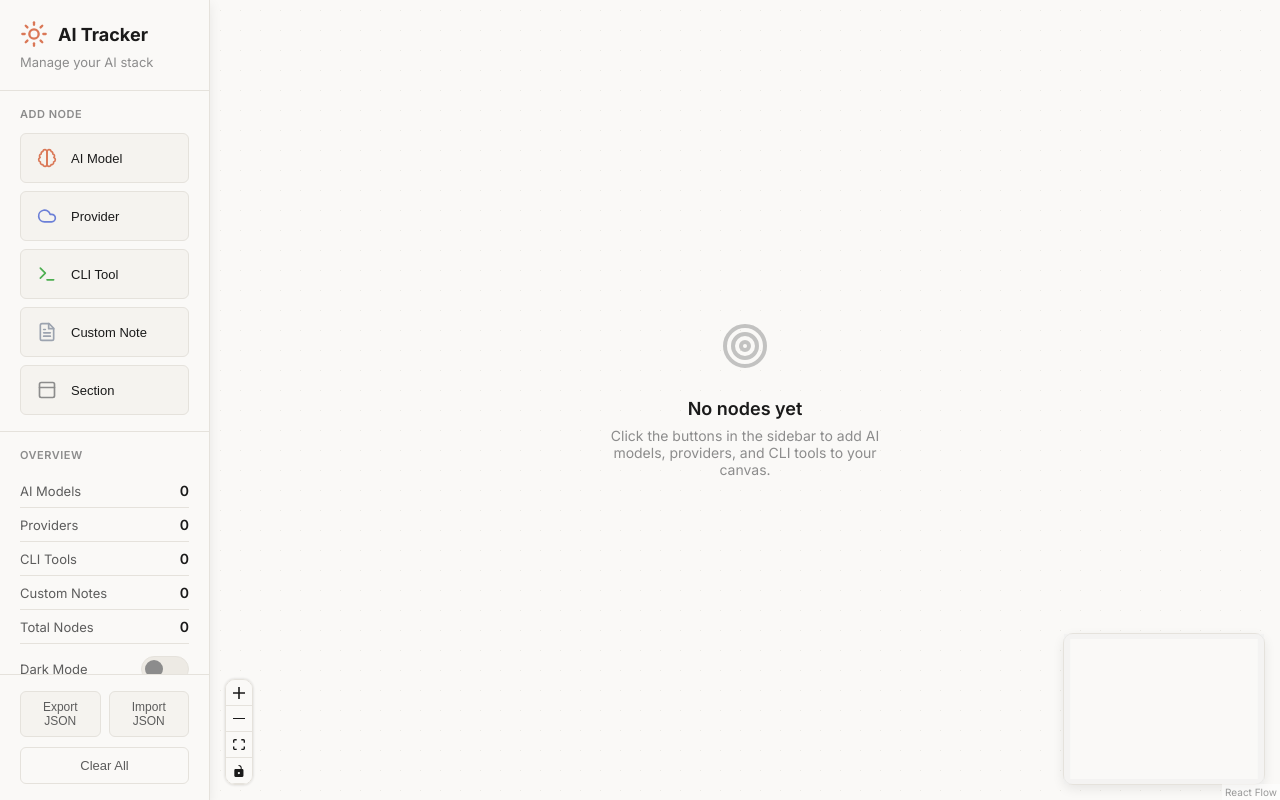
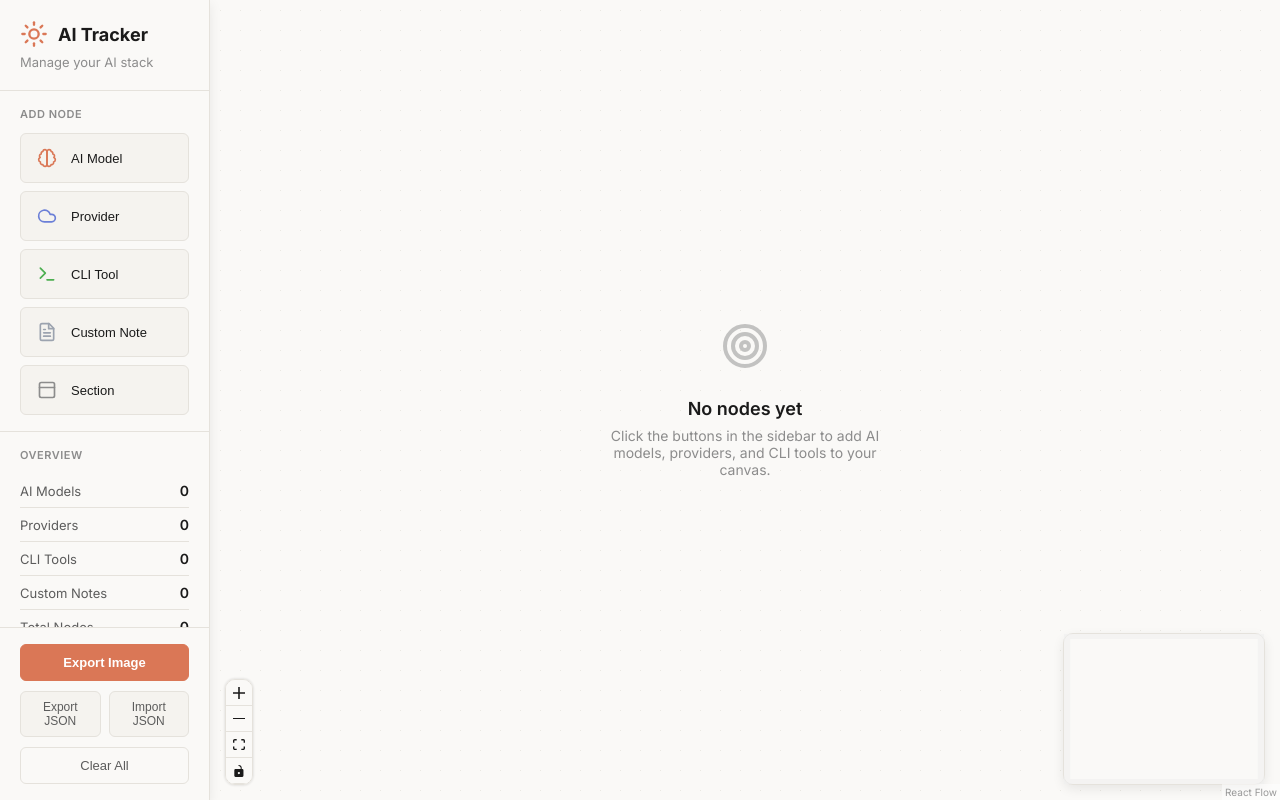
Before and after one commit to nmb4/ai-tracker, a React (Vite) app: page / in a window 1280 px wide. Built offline with nearby package versions, Linux system fonts and the light colour scheme.

Commit message:
render to image

```diff
--- a/package.json
+++ b/package.json
@@ -11,6 +11,7 @@
   },
   "dependencies": {
     "@xyflow/react": "^12.10.0",
+    "html-to-image": "^1.11.13",
     "react": "^19.2.0",
     "react-dom": "^19.2.0"
   },
--- a/src/App.jsx
+++ b/src/App.jsx
@@ -7,8 +7,11 @@ import {
   useNodesState,
   useEdgesState,
   addEdge,
+  getNodesBounds,
+  getViewportForBounds,
 } from '@xyflow/react';
 import '@xyflow/react/dist/style.css';
+import { toPng } from 'html-to-image';
 
 import { nodeTypes } from './nodes';
 import { Sidebar } from './components/Sidebar';
@@ -232,6 +235,49 @@ function App() {
     reader.readAsText(file);
   };
 
+  const handleExportImage = () => {
+    if (nodes.length === 0) return;
+
+    const element = document.querySelector('.react-flow');
+    const controls = document.querySelector('.react-flow__controls');
+    const minimap = document.querySelector('.react-flow__minimap');
+
+    if (controls) controls.style.display = 'none';
+    if (minimap) minimap.style.display = 'none';
+
+    // Get the current background color and border color for the dots
+    const bgColor = darkMode ? '#1A1A1A' : '#FAF9F7';
+    const dotColor = darkMode ? '#333333' : '#E5E2DC';
+
+    toPng(element, {
+      backgroundColor: bgColor,
+      pixelRatio: 3, // High resolution (3x)
+      filter: (node) => {
+        if (node?.classList?.contains('react-flow__controls') ||
+            node?.classList?.contains('react-flow__minimap')) {
+          return false;
+        }
+        return true;
+      },
+      // Force the dot color by injecting styles during capture
+      style: {
+        '--border-light': dotColor,
+      }
+    }).then((dataUrl) => {
+      const link = document.createElement('a');
+      link.download = `ai-tracker-canvas-${new Date().toISOString().split('T')[0]}.png`;
+      link.href = dataUrl;
+      link.click();
+
+      if (controls) controls.style.display = 'flex';
+      if (minimap) minimap.style.display = 'block';
+    }).catch((err) => {
+      console.error('Export image failed:', err);
+      if (controls) controls.style.display = 'flex';
+      if (minimap) minimap.style.display = 'block';
+    });
+  };
+
   const onNodeContextMenu = useCallback((event, node) => {
     event.preventDefault();
     setContextMenu({
@@ -267,6 +313,7 @@ function App() {
         onClear={handleClear}
         onExport={handleExport}
         onImport={handleImport}
+        onExportImage={handleExportImage}
         darkMode={darkMode}
         onToggleDarkMode={() => setDarkMode(!darkMode)}
       />
--- a/src/components/Sidebar.jsx
+++ b/src/components/Sidebar.jsx
@@ -1,6 +1,6 @@
 import { BrainIcon, CloudIcon, TerminalIcon, NoteIcon, SunIcon } from './Icons';
 
-export function Sidebar({ nodes, onAddNode, onClear, onExport, onImport, darkMode, onToggleDarkMode }) {
+export function Sidebar({ nodes, onAddNode, onClear, onExport, onImport, onExportImage, darkMode, onToggleDarkMode }) {
   const modelCount = nodes.filter(n => n.type === 'model').length;
   const providerCount = nodes.filter(n => n.type === 'provider').length;
   const toolCount = nodes.filter(n => n.type === 'tool').length;
@@ -91,6 +91,9 @@ export function Sidebar({ nodes, onAddNode, onClear, onExport, onImport, darkMod
       </div>
 
       <div className="sidebar-footer">
+        <button className="primary-btn" onClick={onExportImage}>
+          Export Image
+        </button>
         <div className="footer-btns">
           <button className="secondary-btn" onClick={onExport}>
             Export JSON
--- a/src/index.css
+++ b/src/index.css
@@ -468,6 +468,23 @@ body {
 .secondary-btn:hover {
   background: var(--bg-tertiary);
   color: var(--text-primary);
+}
+
+.primary-btn {
+  padding: 10px;
+  background: var(--accent-primary);
+  border: 1px solid var(--accent-primary);
+  border-radius: var(--radius-sm);
+  font-size: 13px;
+  font-weight: 600;
+  color: white;
+  cursor: pointer;
+  transition: all 0.15s ease;
+}
+
+.primary-btn:hover {
+  background: var(--accent-secondary);
+  border-color: var(--accent-secondary);
 }
 
 .clear-btn {
```
Also changed, not shown: 1 other file (tests, documents, lock files or other folders).
